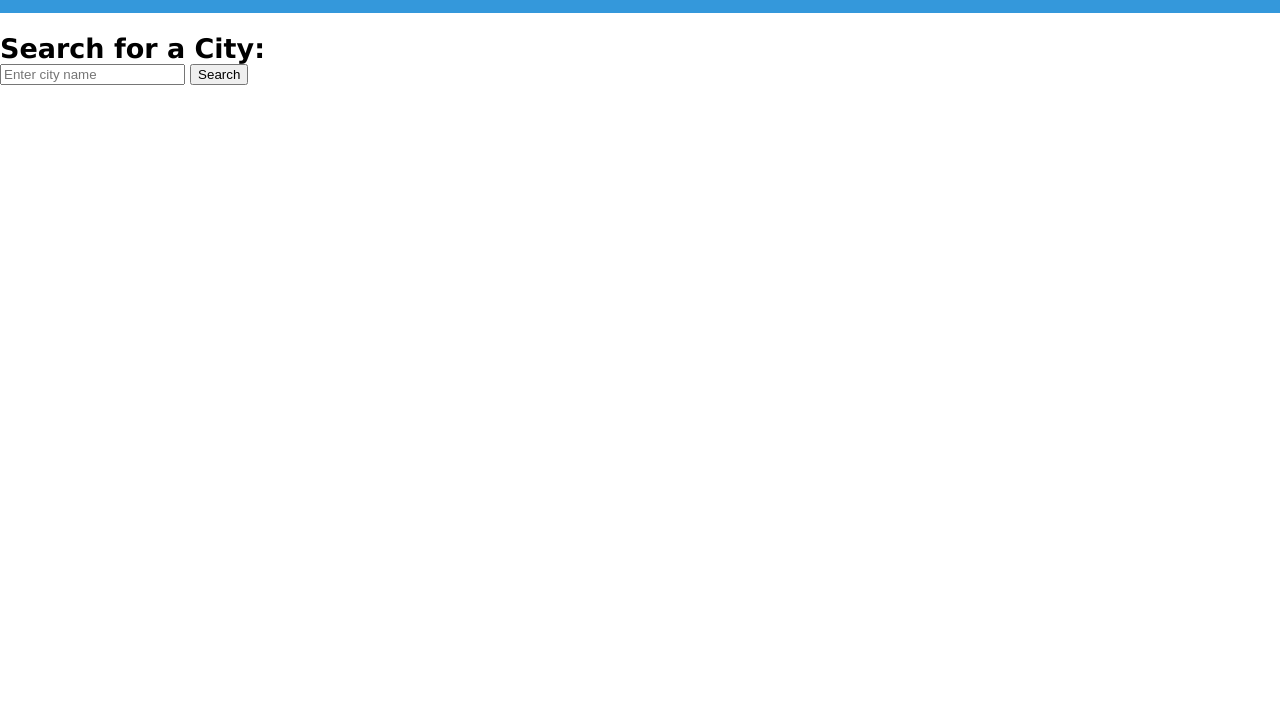
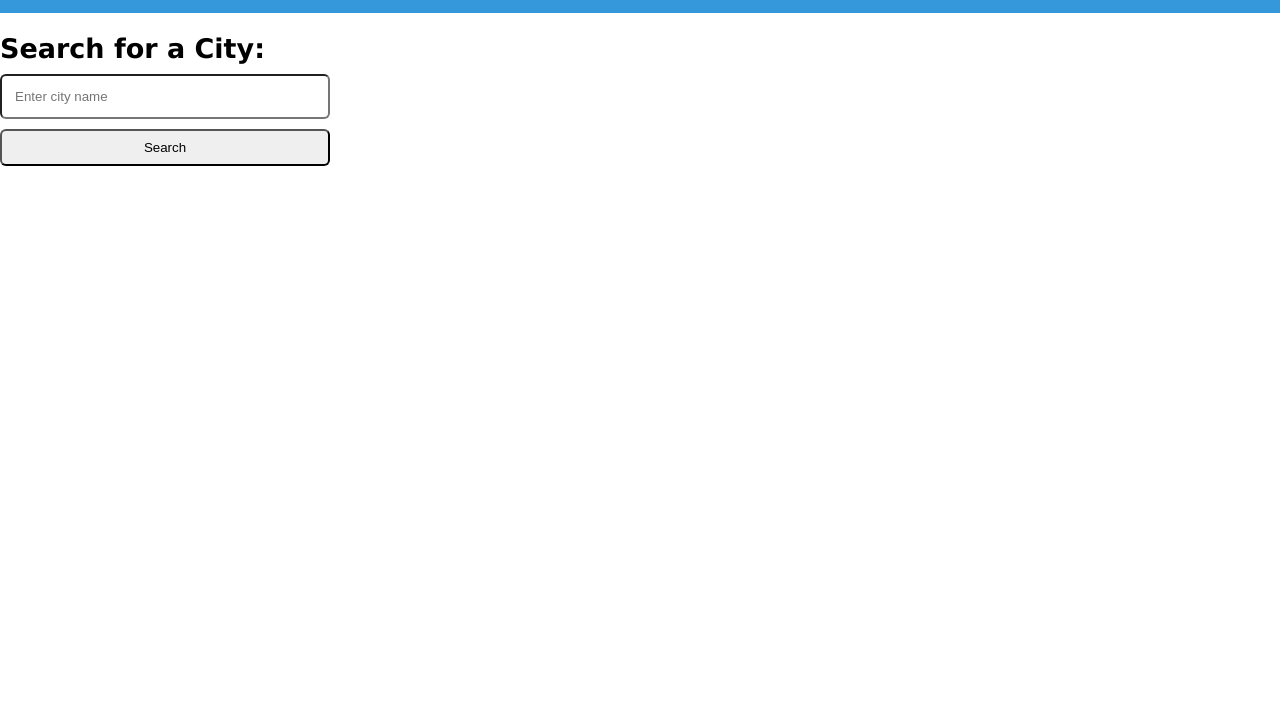
Before and after one commit to JosueHernand/WeatherTracker, a plain HTML site: page index.html in a window 1280 px wide. Shown: the part 82-800 px from the top of the page. Drawn offline with Linux system fonts and the light colour scheme.

Commit message:
resized the boxes for city name & search btn

```diff
--- a/assets/css/style.css
+++ b/assets/css/style.css
@@ -21,3 +21,22 @@ header h1 {
     font-weight: bold;
     font-size: 27px;
 }
+
+.search-container {
+    display: flex;
+    flex-direction: column;
+    margin-top: 10px;
+}
+
+#cityinput {
+    width: 300px;
+    padding: 13px;
+    margin-bottom: 10px;
+    border-radius: 6px;
+}
+
+#searchButton {
+    width: 330px;
+    padding: 9px;
+    border-radius: 6px;
+}
```
